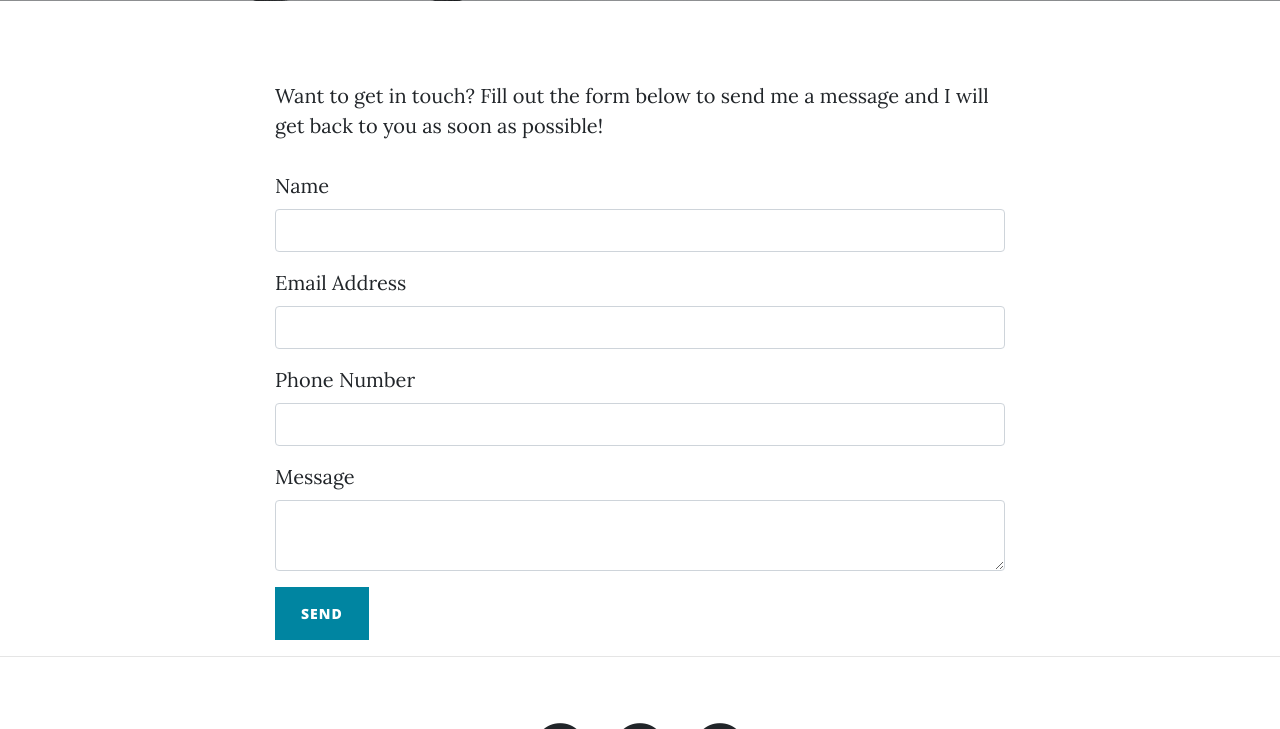
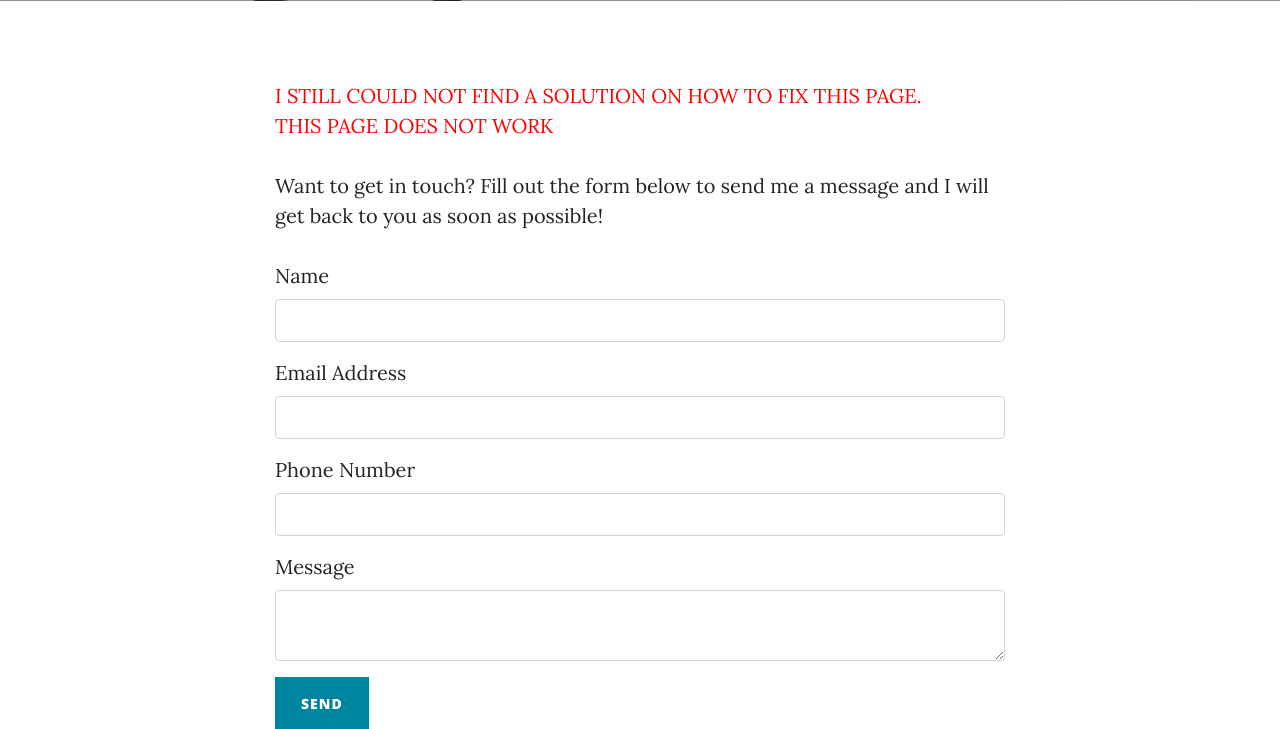
Before and after one commit to maxnesjp/Angela_website, a Flask app: page /contact in a window 1280 px wide. Shown: the part 531-1260 px from the top of the page. Run offline with Flask 2, Linux system fonts and the light colour scheme; some libraries are stand-ins or nearby versions.

Commit message:
fix contact and post

```diff
--- a/templates/contact.html
+++ b/templates/contact.html
@@ -1,7 +1,11 @@
 {% import "bootstrap/wtf.html" as wtf %}
 
 {% include "header.html" %}
-
+<style>
+  .error {
+    color: red
+  }
+</style>
   <!-- Page Header -->
   <header class="masthead" style="background-image: url('{{ url_for('static', filename='img/contact-bg.jpg')}}')">
     <div class="overlay"></div>
@@ -30,6 +34,7 @@
             <a href="{{url_for('get_all_posts')}}">Go to Home Page</a>
           </p>
           {% else: %}
+            <p class="error">I STILL COULD NOT FIND A SOLUTION ON HOW TO FIX THIS PAGE. <br>THIS PAGE DOES NOT WORK</p>
             <p>Want to get in touch? Fill out the form below to send me a message and I will get back to you as soon as possible!</p>
             {{wtf.quick_form(form, novalidate=True, button_map={'submit': 'primary'})}}
         {% endif %}
--- a/templates/post.html
+++ b/templates/post.html
@@ -1,4 +1,4 @@
-{% extends 'bootstrap/base.html' %}
+
 {% import "bootstrap/wtf.html" as wtf %}
 
 {% block content %}
```
